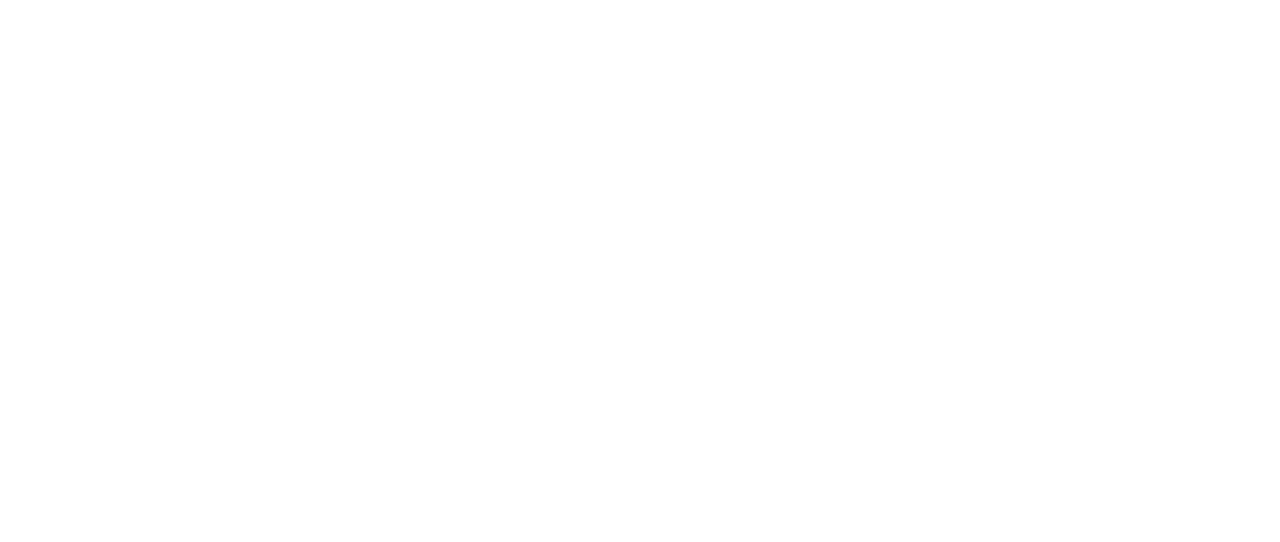
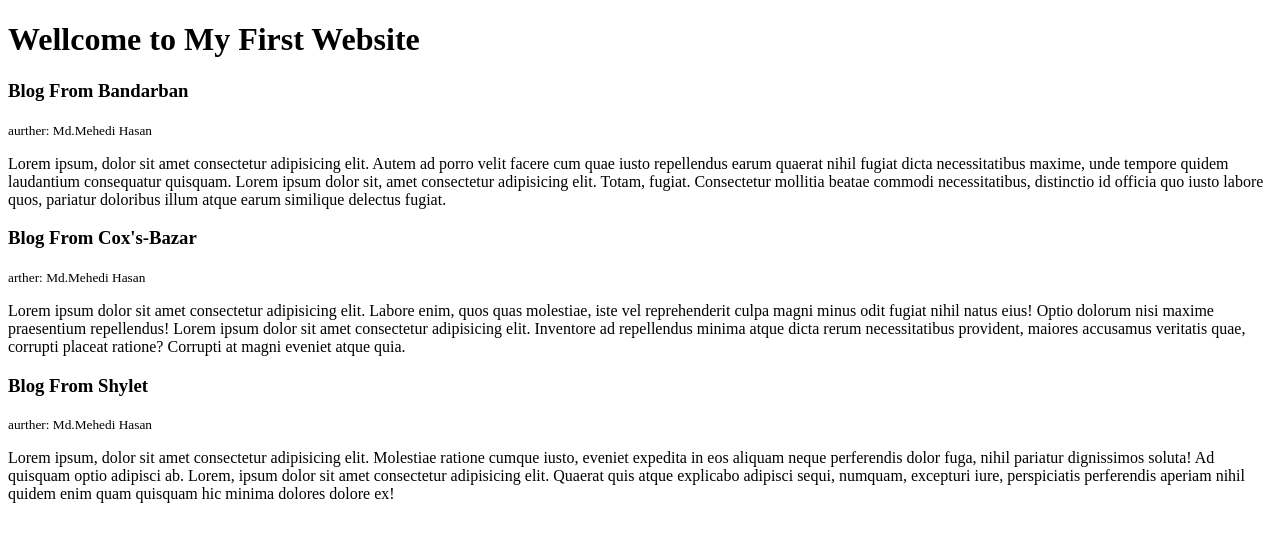
Before and after one commit to mehedihassin/first-web, a plain HTML site: page index.html in a window 1280 px wide. Drawn offline with Linux system fonts and the light colour scheme.

Commit message:
add paragraph

```diff
--- a/index.html
+++ b/index.html
@@ -8,5 +8,24 @@
 </head>
 <body>
 
+
+    <h1>Wellcome to My First Website</h1>
+    <div class="blog">
+        <h3 class="titel">Blog From Bandarban </h3>
+        <small>aurther: <span class="aurther-name">Md.Mehedi Hasan</span> </small>
+        <p>Lorem ipsum, dolor sit amet consectetur adipisicing elit. Autem ad porro velit facere cum quae iusto repellendus earum quaerat nihil fugiat dicta necessitatibus maxime, unde tempore quidem laudantium consequatur quisquam. Lorem ipsum dolor sit, amet consectetur adipisicing elit. Totam, fugiat. Consectetur mollitia beatae commodi necessitatibus, distinctio id officia quo iusto labore quos, pariatur doloribus illum atque earum similique delectus fugiat.</p>
+    </div>
+    <div class="blog">
+        <h3 class="titel">Blog From Cox's-Bazar </h3>
+        <small>arther: <span class="aurther-name"> Md.Mehedi Hasan</span></small>
+        <p>Lorem ipsum dolor sit amet consectetur adipisicing elit. Labore enim, quos quas molestiae, iste vel reprehenderit culpa magni minus odit fugiat nihil natus eius! Optio dolorum nisi maxime praesentium repellendus! Lorem ipsum dolor sit amet consectetur adipisicing elit. Inventore ad repellendus minima atque dicta rerum necessitatibus provident, maiores accusamus veritatis quae, corrupti placeat ratione? Corrupti at magni eveniet atque quia.</p>
+    </div>
+    <div class="blog">
+        <h3 class="titel">Blog From Shylet</h3>
+        <small>aurther: <span class="aurther-name"> Md.Mehedi Hasan</span></small>
+        <p>Lorem ipsum, dolor sit amet consectetur adipisicing elit. Molestiae ratione cumque iusto, eveniet expedita in eos aliquam neque perferendis dolor fuga, nihil pariatur dignissimos soluta! Ad quisquam optio adipisci ab. Lorem, ipsum dolor sit amet consectetur adipisicing elit. Quaerat quis atque explicabo adipisci sequi, numquam, excepturi iure, perspiciatis perferendis aperiam nihil quidem enim quam quisquam hic minima dolores dolore ex!</p>
+    </div>
+
+
 </body>
 </html>
```
